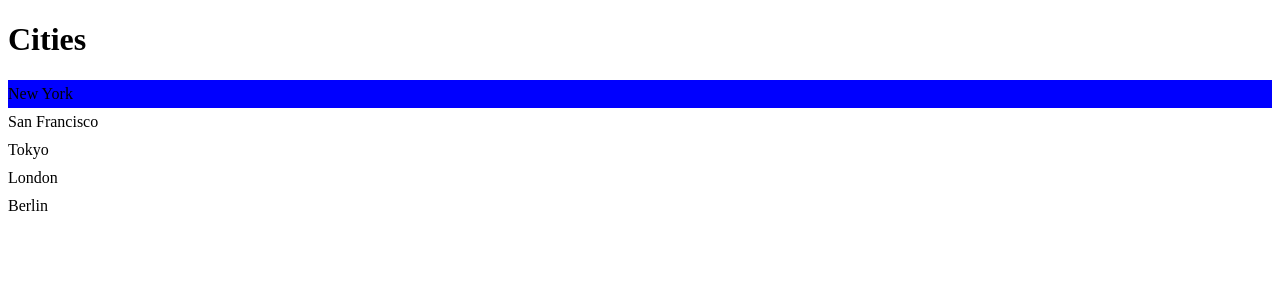
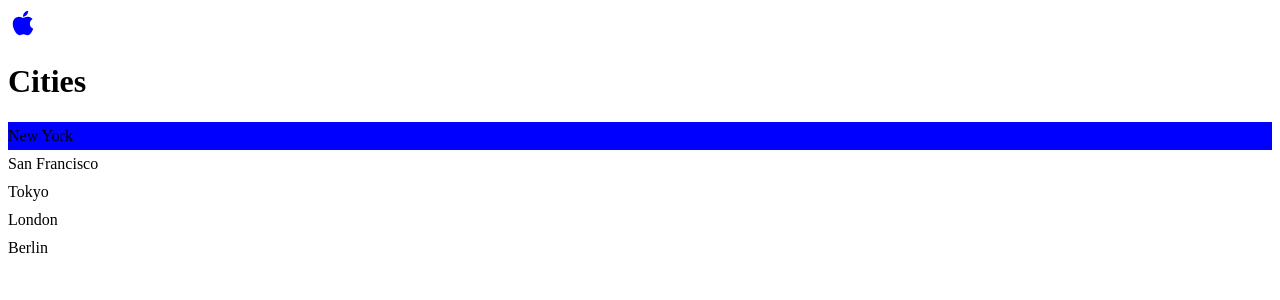
Before and after one commit to zephyr942/reacttutorial, a React app: page / in a window 1280 px wide. Shown: the top 300 px of the page. Built offline with nearby package versions, Linux system fonts and the light colour scheme; the HTML template or start-up script is replaced by a standard one.

Commit message:
2-8 Adding Icons

```diff
--- a/src/App.tsx
+++ b/src/App.tsx
@@ -1,5 +1,6 @@
 import ListGroup from "./components/ListGroup";
 import "./App.css";
+import { AiFillApple } from "react-icons/ai";
 
 function App() {
   let items = ["New York", "San Francisco", "Tokyo", "London", "Berlin"];
@@ -10,6 +11,9 @@ function App() {
 
   return (
     <div>
+      {/*icon test*/}
+      <AiFillApple color="blue" size={30} />
+
       <ListGroup
         items={items}
         heading="Cities"
```
